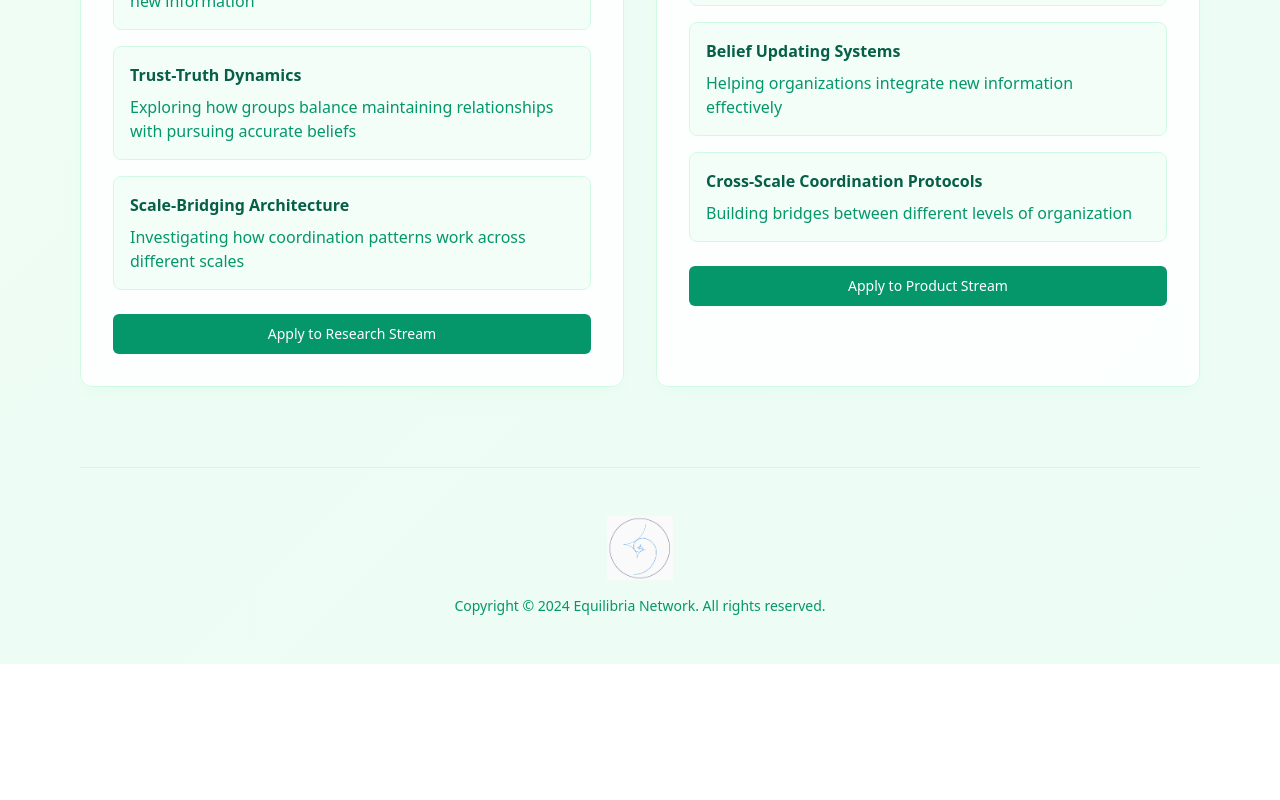
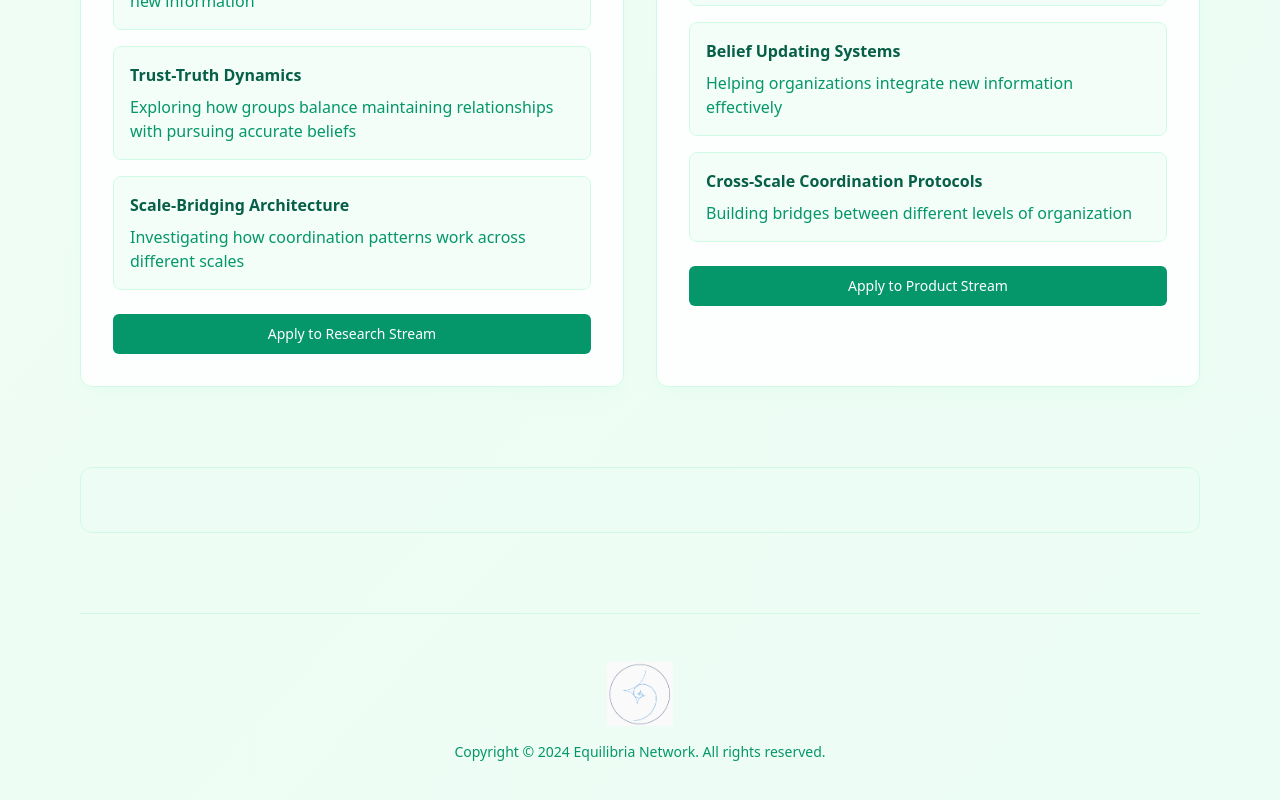
Before and after one commit to Equilibria-Network/eq-network, a React (Vite) app: page / in a window 1280 px wide. Shown: the part 623-1423 px from the top of the page. Before the commit the page ends 1287 px from the top, so only its background shows below. Built offline with nearby package versions, Linux system fonts and the light colour scheme.

Commit message:
Update Index.tsx

```diff
--- a/src/pages/Index.tsx
+++ b/src/pages/Index.tsx
@@ -89,6 +89,11 @@ const Index = () => {
           </section>
         </div>
 
+        {/* Call to Action */}
+        <section className="text-center space-y-6 bg-emerald-50/50 backdrop-blur-sm p-8 rounded-xl border border-emerald-100 animate-fade-up">
+          {/* Remove the form element and its button */}
+        </section>
+
         {/* Newsletter Signup */}
         <section className="text-center space-y-6 animate-fade-up">
           <div className="ml-embedded" data-form="NU2hRJ"></div>
```
